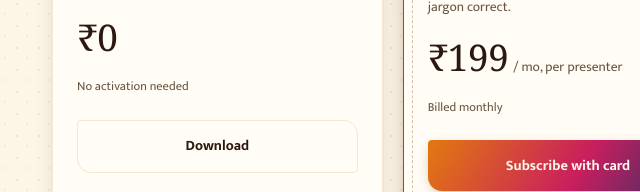
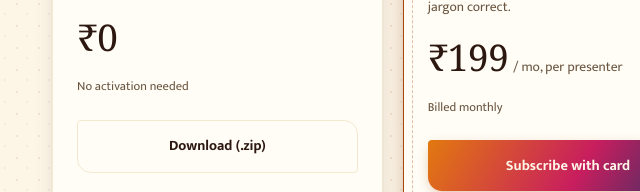
Before and after one commit to khushi-070906/Dwani, a website: page static/pricing.html in a window 1280 px wide. Shown: the part 1867-2059 px from the top of the page, 72-712 px from the left. Drawn offline with Linux system fonts and the light colour scheme; no server answers; a web font is replaced by a local one.

Commit message:
Update download link for Free plan to v1.0.1

```diff
--- a/static/pricing.html
+++ b/static/pricing.html
@@ -561,7 +561,7 @@
       <p class="plan-desc">Run the core pipeline yourself. Great for a single classroom talk or trying DwaniLive out.</p>
       <div class="plan-price"><span class="amount">₹0</span></div>
       <p class="plan-subnote">No activation needed</p>
-      <a class="plan-cta secondary" href="https://github.com/khushi-070906/Dwani/releases/download/v1.0.0/DwaniLive.exe" style="text-align:center; text-decoration:none; display:block;">Download</a>
+      <a class="plan-cta secondary" href="https://github.com/khushi-070906/Dwani/releases/download/v1.0.1/DwaniLive.zip" style="text-align:center; text-decoration:none; display:block;">Download (.zip)</a>
       <ul class="plan-features">
         <li><svg width="14" height="14" viewBox="0 0 14 14" fill="none" xmlns="http://www.w3.org/2000/svg"><path d="M2.5 7.5L5.5 10.5L11.5 3.5" stroke="#0d6e5c" stroke-width="1.8" stroke-linecap="round" stroke-linejoin="round"/></svg> Offline transcription + translation (Whisper + NLLB-200)</li>
         <li><svg width="14" height="14" viewBox="0 0 14 14" fill="none" xmlns="http://www.w3.org/2000/svg"><path d="M2.5 7.5L5.5 10.5L11.5 3.5" stroke="#0d6e5c" stroke-width="1.8" stroke-linecap="round" stroke-linejoin="round"/></svg> Up to 20 attendees, one presenter device</li>
```
